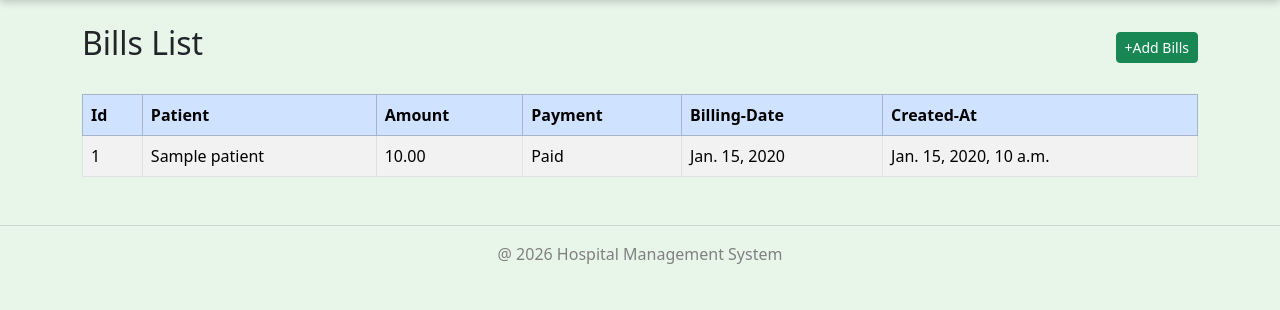
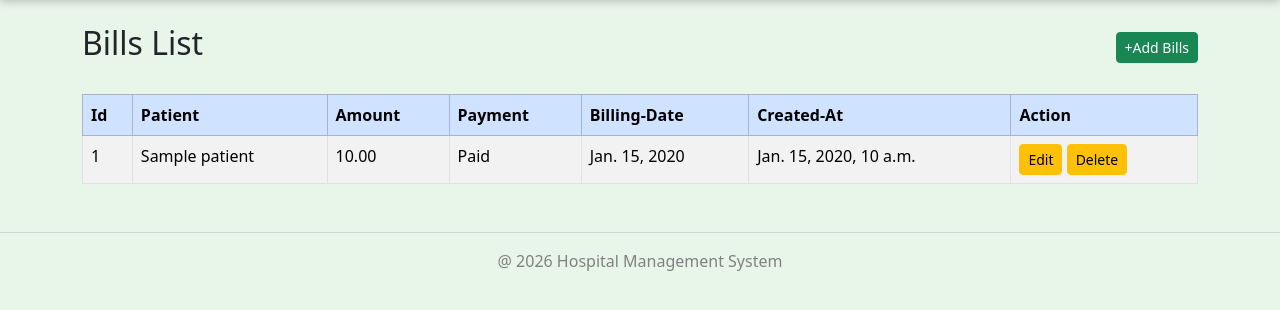
Before and after one commit to prashanttiwaricodes/Hospital-Management-System, a Django app: page /billing/ in a window 1280 px wide. Shown: the part 62-372 px from the top of the page. Run offline with Django 5.2, Linux system fonts and the light colour scheme; tables that the repository leaves empty hold one stand-in row (values such as "Sample post").

Commit message:
Successfully completed Billing Module After Adding Edit and Delete Feature

```diff
--- a/billing/urls.py
+++ b/billing/urls.py
@@ -4,4 +4,6 @@ from . import views
 urlpatterns=[
     path("",views.bills_list,name="bills_list"),
     path("add/",views.bills_add,name="bills_add"),
+    path("edit/<int:pk>/",views.bills_edit,name="bills_edit"),
+    path("delete/<int:pk>/",views.bills_delete,name="bills_delete"),
 ]
--- a/billing/views.py
+++ b/billing/views.py
@@ -1,4 +1,4 @@
-from django.shortcuts import render,redirect
+from django.shortcuts import render,redirect,get_object_or_404
 from .models import Bill
 from .forms import BillForm
 
@@ -20,3 +20,23 @@ def bills_add(request):
     else:
        form=BillForm()
     return render(request,"Billings/bill_form.html",{"form":form})
+
+
+def bills_edit(request,pk):
+    bill=get_object_or_404(Bill,pk=pk)
+    if request.method=="POST":
+        form=BillForm(request.POST,instance=bill)
+        if form.is_valid():
+         form.save()
+        return redirect("bills_list")
+    else:
+       form=BillForm(instance=bill)
+    return render(request,"Billings/bill_form.html",{"form":form})
+
+
+def bills_delete(request,pk):
+   bill=get_object_or_404(Bill,pk=pk)
+   if request.method=="POST":
+      bill.delete()
+      return redirect("bills_list")
+   return render(request,"Billings/bill_confirm_delete.html",{"bill":bill})
--- a/templates/Billings/bills_list.html
+++ b/templates/Billings/bills_list.html
@@ -16,6 +16,7 @@ Bills
             <th>Payment</th>
             <th>Billing-Date</th>
             <th>Created-At</th>
+            <th>Action</th>
         </tr>
     </thead>
     <tbody>
@@ -27,6 +28,12 @@ Bills
             <td>{{bill.payment_status}}</td>
             <td>{{bill.bill_date}}</td>
             <td>{{bill.created_at}}</td>
+            <td>
+                <a href="{% url 'bills_edit' bill.pk %}" class="btn btn-warning btn-sm">Edit</a>
+
+
+                <a href="{% url 'bills_delete' bill.pk %}" class="btn btn-warning btn-sm">Delete</a>
+            </td>
         </tr>
         {% empty %}
         <tr>
```
Also changed, not shown: templates/Billings/bill_confirm_delete.html (added, +15 -0 lines).
